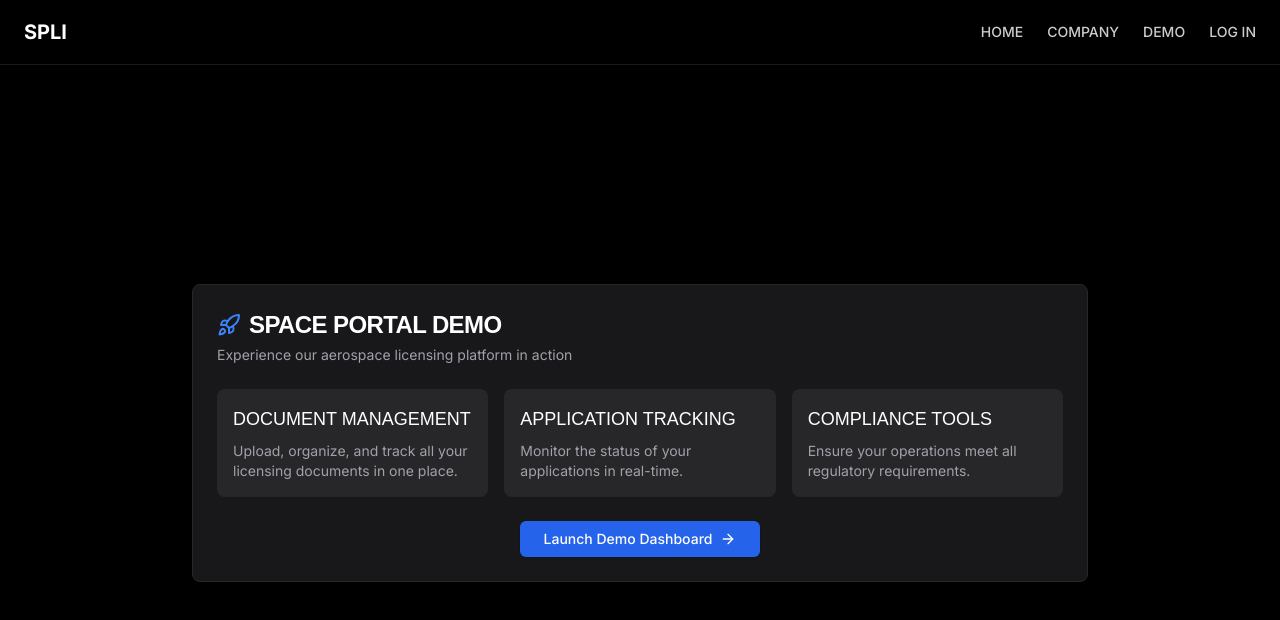
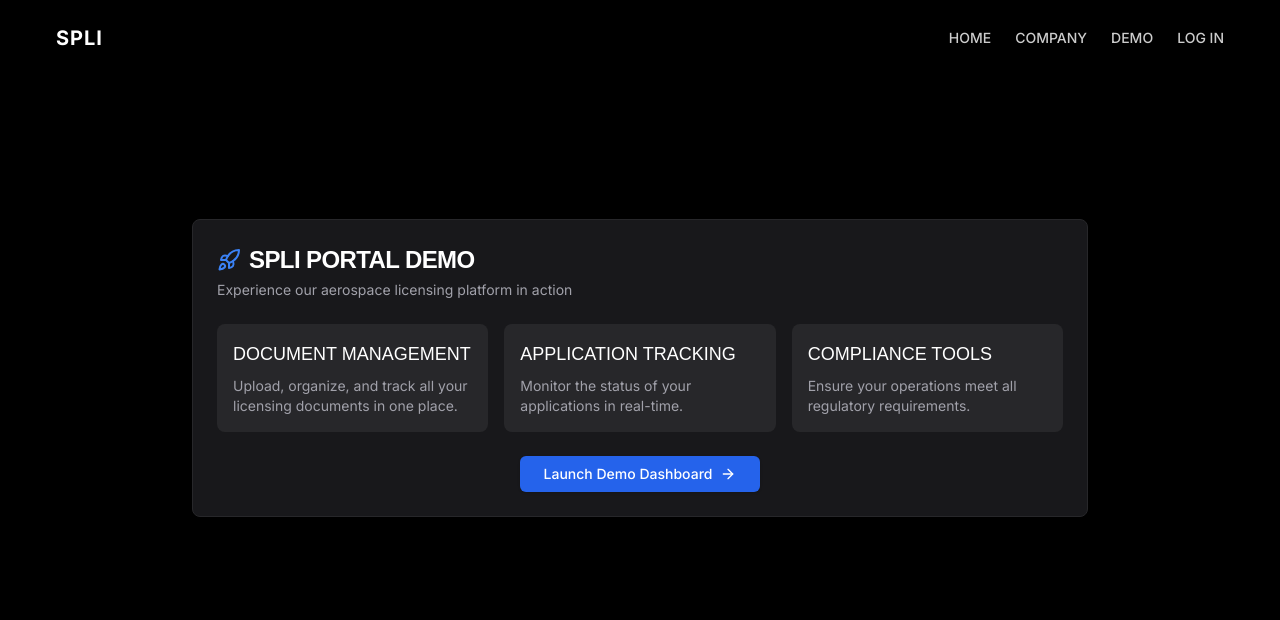
Before and after one commit to rohansat/spli, a Next.js app in the folder space-portal/: page /demo in a window 1280 px wide. Shown: the top 620 px of the page. Built offline with nearby package versions, Linux system fonts and the light colour scheme; no server answers; a web font is replaced by a local one.

Commit message:
Fix: Update demo page navigation to match home page styling

```diff
--- a/space-portal/src/app/demo/page.tsx
+++ b/space-portal/src/app/demo/page.tsx
@@ -5,7 +5,7 @@ import { Button } from "@/components/ui/button";
 import { Card, CardContent, CardDescription, CardFooter, CardHeader, CardTitle } from "@/components/ui/card";
 import { ArrowRight, Rocket } from "lucide-react";
 import Link from "next/link";
-import { PublicNav } from "@/components/PublicNav";
+import { PublicNav } from "@/components/layout/PublicNav";
 
 export default function DemoPage() {
   const router = useRouter();
@@ -17,16 +17,7 @@ export default function DemoPage() {
   return (
     <div className="min-h-screen bg-black">
       {/* Navigation Bar */}
-      <div className="border-b border-white/10">
-        <div className="max-w-[1400px] mx-auto px-6">
-          <div className="h-16 flex items-center justify-between">
-            <Link href="/" className="text-xl font-bold text-white">
-              SPLI
-            </Link>
-            <PublicNav />
-          </div>
-        </div>
-      </div>
+      <PublicNav />
 
       {/* Main Content */}
       <div className="flex items-center justify-center p-4 flex-1 min-h-[calc(100vh-4rem)]">
@@ -35,7 +26,7 @@ export default function DemoPage() {
             <CardHeader className="space-y-1">
               <div className="flex items-center gap-2">
                 <Rocket className="h-6 w-6 text-blue-500" />
-                <CardTitle className="text-2xl font-bold">Space Portal Demo</CardTitle>
+                <CardTitle className="text-2xl font-bold">SPLI Portal Demo</CardTitle>
               </div>
               <CardDescription className="text-zinc-400">
                 Experience our aerospace licensing platform in action
```
